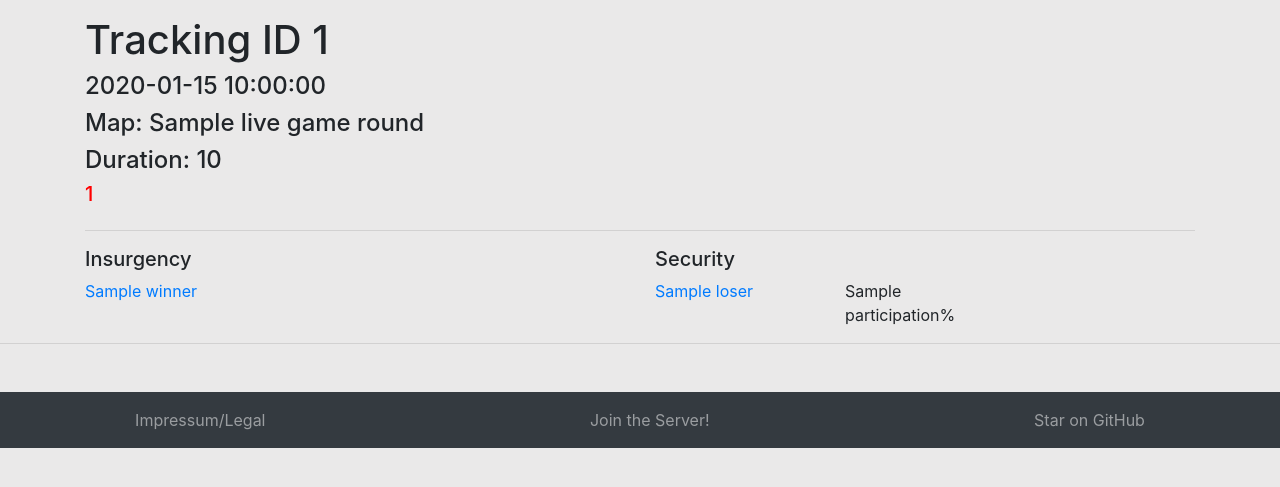
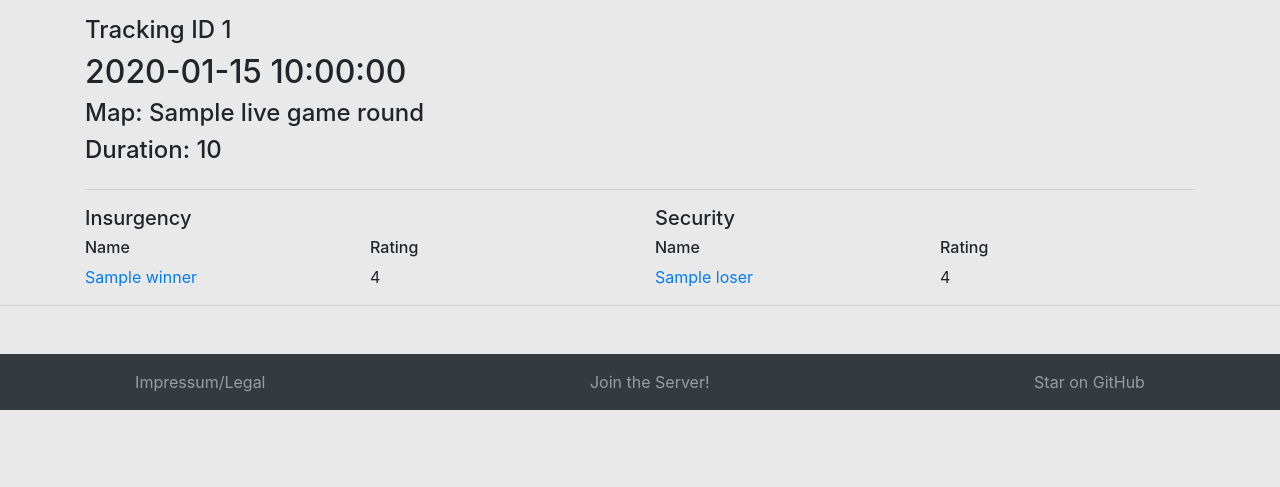
Before and after one commit to FAUSheppy/open-web-leaderboard, a Flask app: template templates/livegames.html in a window 1280 px wide. Shown: the part 56-543 px from the top of the page. Run offline with Flask 2, Linux system fonts and the light colour scheme; the template is opened without the code that fills it: most values are stand-ins (such as "Sample title", 1, 10 or a date in 2020); parts of the project's set-up code (start-up, migrations or seed data) failed here and were passed over; some libraries are stand-ins or nearby versions.

Commit message:
fix some problems with livegames

```diff
--- a/database.py
+++ b/database.py
@@ -134,8 +134,8 @@ class DatabaseConnection:
         '''Get current live games'''
 
         cursor = self.connPlayers.cursor()
-        cursor.execute('''SELECT * FROM live WHERE time > ? LIMIT 2''',
-            (datetime.datetime.now().timestamp(),))
+        cursor.execute('''SELECT * FROM live WHERE time > ? ORDER BY time DESC LIMIT 2''',  (
+            (datetime.datetime.now() - datetime.timedelta(minutes=100)).timestamp(),))
 
         liveRounds = []
         for row in cursor:
@@ -150,8 +150,10 @@ class DatabaseConnection:
                     security += [p]
                 p.update({"active_time":-1})
 
-            dbRow = [time, json.dumps(insurgent), json.loads(security), "N/A", 0, 0 ,0]
-            r = Round.Round(row)
+            dbRow = [time, json.dumps(insurgent), json.dumps(security), -1, "N/A", duration, 0 ,0]
+            r = Round.Round(dbRow)
+            r.winners = [ self.getPlayerById(p.playerId) for p in r.winners]
+            r.losers  = [ self.getPlayerById(p.playerId) for p in r.losers]
             r.id = trackingID
             liveRounds += [r]
 
--- a/templates/livegames.html
+++ b/templates/livegames.html
@@ -19,16 +19,10 @@
 
             <div class="row">
                 <div class="col-sm">
-                    <h1>Tracking ID {{ r.id }}</h1>
-                    <h4>{{ r.startTime }}</h4>
+                    <h4>Tracking ID {{ r.id }}</h1>
+                    <h2>{{ r.startTime }}</h4>
                     <h4>Map: {{ r.mapName }}</h4>
                     <h4>Duration: {{ r.duration }}</h4>
-
-                    {% if r.invalid %}
-                    <div>
-                        <h5 style="color: red;">{{ r.invalid | safe }}</h5>
-                    </div>
-                    {% endif %}
                 </div>
             </div>
 
@@ -41,7 +35,28 @@
                     <h5>Security</h5>
                 </div>
             </div>
-
+            <div class="row">
+                <div class="col-sm">
+                    <div class="row">
+                        <div class="col-sm">
+                            <h6>Name</h6>
+                        </div>
+                        <div class="col-sm">
+                            <h6>Rating</h6>
+                        </div>
+                    </div>
+                </div>
+                <div class="col-sm">
+                    <div class="row">
+                        <div class="col-sm">
+                            <h6>Name</h6>
+                        </div>
+                        <div class="col-sm">
+                            <h6>Rating</h6>
+                        </div>
+                    </div>
+                </div>
+            </div>
             <div class="row">
                 <div class="col-sm">
 		    {# WINNERS == INSURGENT for livegames #}
@@ -51,11 +66,7 @@
                             <a href="/player?id={{ p.playerId }}">{{ p.name }}</a>
                         </div>
                         <div class="col-sm">
-                            {% if not r.invalid %}
-                            <small style="color: green;">
-                                {{ p.ratingChangeString | safe }}
-                            </small>
-                            {% endif %}
+                            {{ p.rating }}
                         </div>
                     </div>
                     {% endfor %}
@@ -68,14 +79,7 @@
                             <a href="/player?id={{ p.playerId }}">{{ p.name }}</a>
                         </div>
                         <div class="col-sm">
-                            {{ p.participation }}%
-                        </div>
-                        <div class="col-sm">
-                            {% if not r.invalid %}
-                            <small style="color: red;">
-                                {{ p.ratingChangeString | safe }}
-                            </small>
-                            {% endif %}
+                            {{ p.rating }}
                         </div>
                     </div>
                     {% endfor %}
```
